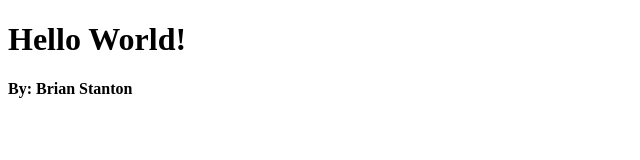
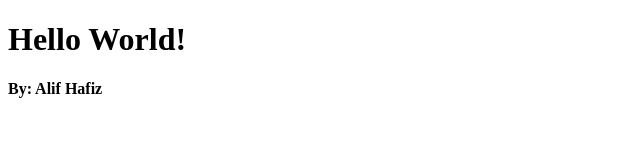
Before and after one commit to Anonto21/kekambas-117, a plain HTML site: page index.html in a window 1280 px wide. Shown: the full height of the page, 0-640 px from the left. Drawn offline with Linux system fonts and the light colour scheme.

Commit message:
Update index.html

```diff
--- a/index.html
+++ b/index.html
@@ -8,7 +8,7 @@
 </head>
 <body>
     <h1>Hello World!</h1>
-    <h4>By: Brian Stanton</h4>
+    <h4>By: Alif Hafiz</h4>
 </body>
 </html>
 <README class="md">
```
